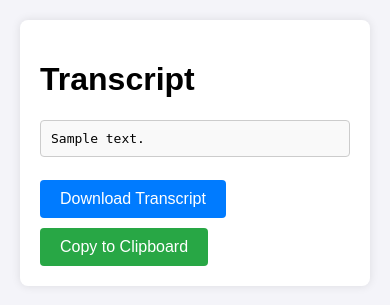
After one commit to pattty847/Whisper, a Flask app: template templates/transcript.html in a window 390 px wide. The commit adds this page. Shown: the top 305 px of the page. Run offline with Flask 3, Linux system fonts and the light colour scheme; the template is opened without the code that fills it: most values are stand-ins (such as "Sample title", 1, 10 or a date in 2020).

Commit message:
new phone based ui for website

```diff
--- a/app.py
+++ b/app.py
@@ -1,16 +1,18 @@
 # app.py
 from flask import Flask, request, redirect, url_for, render_template, send_file
 from flask_httpauth import HTTPBasicAuth
+import instaloader
 import moviepy.editor as mp
 import whisper
 import os
 from werkzeug.utils import secure_filename
+import yt_dlp
 
 app = Flask(__name__)
 auth = HTTPBasicAuth()
 
 # Configure user credentials
-users = {"": ""}
+users = {"user": "pass"}
 
 @auth.get_password
 def get_pw(username):
@@ -28,6 +30,32 @@ os.makedirs(app.config['TRANSCRIPTS_FOLDER'], exist_ok=True)
 # Load Whisper model globally to avoid loading it every time
 model = whisper.load_model("base")
 
+def download_yt_video(url, output_path_base):
+    ydl_opts = {
+        'outtmpl': output_path_base + '.%(ext)s',
+        'format': 'bestvideo+bestaudio/best'
+    }
+    with yt_dlp.YoutubeDL(ydl_opts) as ydl:
+        result = ydl.download([url])
+    # Find the file with the final extension
+    downloaded_files = [f for f in os.listdir(os.path.dirname(output_path_base)) if f.startswith(os.path.basename(output_path_base))]
+    if downloaded_files:
+        return os.path.join(os.path.dirname(output_path_base), downloaded_files[0])
+    return None
+
+def download_instagram_video(url, output_path_base):
+    L = instaloader.Instaloader(download_videos=True, download_comments=False, save_metadata=False)
+    try:
+        post = instaloader.Post.from_shortcode(L.context, url.split('/')[-2])
+        L.download_post(post, target=output_path_base)
+        # Find the downloaded video file
+        downloaded_files = [f for f in os.listdir(output_path_base) if f.endswith('.mp4')]
+        if downloaded_files:
+            return os.path.join(output_path_base, downloaded_files[0])
+    except Exception as e:
+        print(f"Error downloading Instagram video: {e}")
+    return None
+
 def extract_audio_and_transcribe(video_path, output_audio_path, output_transcript_path):
     # Extract audio from video
     video = mp.VideoFileClip(video_path)
@@ -41,35 +69,65 @@ def extract_audio_and_transcribe(video_path, output_audio_path, output_transcrip
     with open(output_transcript_path, "w") as f:
         f.write(result["text"])
 
-# Apply authentication to the main upload route
 @app.route('/', methods=['GET', 'POST'])
 @auth.login_required
 def upload_file():
     if request.method == 'POST':
+        video_path = ""
+
         # Check if a file is included in the POST request
-        if 'file' not in request.files:
-            return 'No file part in the request', 400
-        file = request.files['file']
-        # If the user does not select a file
-        if file.filename == '':
-            return 'No selected file', 400
-        if file:
+        if 'file' in request.files and request.files['file'].filename != '':
+            file = request.files['file']
             filename = secure_filename(file.filename)
             video_path = os.path.join(app.config['UPLOAD_FOLDER'], filename)
             file.save(video_path)
+        elif 'url' in request.form and request.form['url'] != '':
+            # Handle URL input
+            video_url = request.form['url']
+            filename = secure_filename(f"downloaded_video")
+            output_path_base = os.path.join(app.config['UPLOAD_FOLDER'], filename)
 
-            # Define paths for audio and transcript
-            audio_filename = f"{os.path.splitext(filename)[0]}.wav"
-            output_audio_path = os.path.join(app.config['UPLOAD_FOLDER'], audio_filename)
-            transcript_filename = f"{os.path.splitext(filename)[0]}_transcript.txt"
-            output_transcript_path = os.path.join(app.config['TRANSCRIPTS_FOLDER'], transcript_filename)
+            if "instagram.com" in video_url:
+                video_path = download_instagram_video(video_url, output_path_base)
+            else:
+                video_path = download_yt_video(video_url, output_path_base)
 
-            # Process the video file
-            extract_audio_and_transcribe(video_path, output_audio_path, output_transcript_path)
+            if video_path is None:
+                return 'Failed to download video', 400
+        else:
+            return 'No file or URL provided', 400
 
-            # Provide the transcript for download
-            return redirect(url_for('download_transcript', filename=transcript_filename))
+        # If no valid video path was obtained
+        if not os.path.exists(video_path):
+            return 'Video file could not be found', 400
+
+        # Define paths for audio and transcript
+        audio_filename = f"{os.path.splitext(os.path.basename(video_path))[0]}.wav"
+        output_audio_path = os.path.join(app.config['UPLOAD_FOLDER'], audio_filename)
+        transcript_filename = f"{os.path.splitext(os.path.basename(video_path))[0]}_transcript.txt"
+        output_transcript_path = os.path.join(app.config['TRANSCRIPTS_FOLDER'], transcript_filename)
+
+        # Process the video file
+        extract_audio_and_transcribe(video_path, output_audio_path, output_transcript_path)
+
+        # Provide the transcript for download
+        return redirect(url_for('view_transcript', filename=transcript_filename))
+
     return render_template('upload.html')
+
+
+@app.route('/transcript/<filename>')
+@auth.login_required
+def view_transcript(filename):
+    transcript_path = os.path.join(app.config['TRANSCRIPTS_FOLDER'], filename)
+    if not os.path.exists(transcript_path):
+        return 'Transcript not found', 404
+
+    with open(transcript_path, 'r') as file:
+        transcript_text = file.read()
+
+    return render_template('transcript.html', transcript_text=transcript_text, filename=filename)
+
 
 @app.route('/downloads/<filename>')
 @auth.login_required
--- /dev/null
+++ b/templates/transcript.html
@@ -0,0 +1,67 @@
+<!doctype html>
+<html>
+<head>
+    <title>Transcript</title>
+    <meta name="viewport" content="width=device-width, initial-scale=1.0">
+    <style>
+        body {
+            font-family: Arial, sans-serif;
+            margin: 0;
+            padding: 20px;
+            background-color: #f4f4f9;
+        }
+        .container {
+            max-width: 600px;
+            margin: auto;
+            background-color: #fff;
+            padding: 20px;
+            border-radius: 8px;
+            box-shadow: 0 0 10px rgba(0, 0, 0, 0.1);
+        }
+        pre {
+            white-space: pre-wrap;
+            word-wrap: break-word;
+            background-color: #f9f9f9;
+            padding: 10px;
+            border-radius: 4px;
+            border: 1px solid #ccc;
+        }
+        button {
+            margin-top: 10px;
+            padding: 10px 20px;
+            font-size: 16px;
+            border: none;
+            border-radius: 4px;
+            cursor: pointer;
+        }
+        .download {
+            background-color: #007BFF;
+            color: white;
+        }
+        .copy {
+            background-color: #28a745;
+            color: white;
+        }
+    </style>
+    <script>
+        function copyToClipboard() {
+            const text = document.getElementById('transcript-text').innerText;
+            navigator.clipboard.writeText(text).then(() => {
+                alert('Transcript copied to clipboard!');
+            }, () => {
+                alert('Failed to copy transcript.');
+            });
+        }
+    </script>
+</head>
+<body>
+    <div class="container">
+        <h1>Transcript</h1>
+        <pre id="transcript-text">{{ transcript_text }}</pre>
+        <a href="{{ url_for('download_transcript', filename=filename) }}" download>
+            <button class="download">Download Transcript</button>
+        </a>
+        <button class="copy" onclick="copyToClipboard()">Copy to Clipboard</button>
+    </div>
+</body>
+</html>
```
Also changed, not shown: requirements.txt (+98 -6 lines), templates/upload.html (+43 -3 lines), 2 other files.
